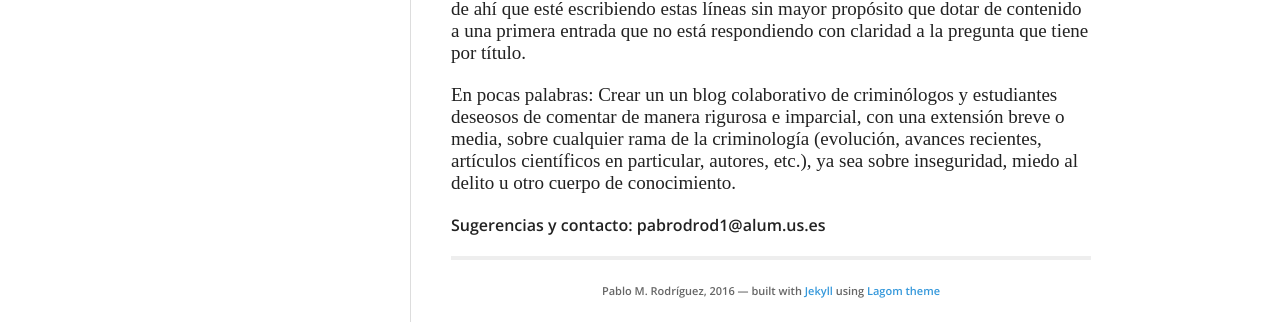
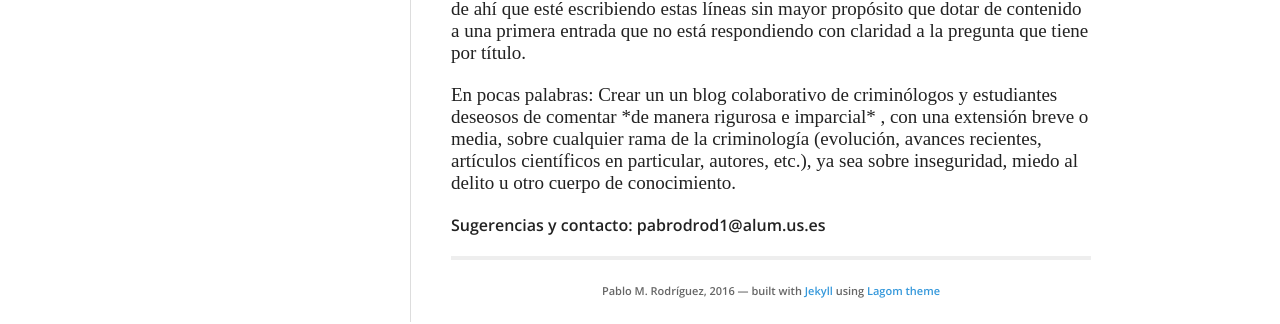
Before and after one commit to fearofcrime/fearofcrime.github.io, a Jekyll site: the page built from _posts/2016-03-28-presentacion.md, in a window 1280 px wide. Shown: the part 186-510 px from the top of the page. Built offline with Jekyll 4.4.1, drawn with Linux system fonts in a browser that asks for light colours; nearby versions of some CDN libraries.

Commit message:
Update 2016-03-28-presentacion.md

```diff
--- a/_posts/2016-03-28-presentacion.md
+++ b/_posts/2016-03-28-presentacion.md
@@ -9,6 +9,6 @@ categories:
 <font face="Times New Roman" style="font-size:19px">
 <p>Me sorprende que escaseen los blogs divulgativos sobre criminología en español, de ahí que esté escribiendo estas líneas sin mayor propósito que dotar de contenido a una primera entrada que no está respondiendo con claridad a la pregunta que tiene por título.</p></font>
 
-<font face="Times New Roman" style="font-size:19px"> <p>En pocas palabras: Crear un un blog colaborativo de criminólogos y estudiantes deseosos de comentar <i>de manera rigurosa e imparcial</i>, con una extensión breve o media, sobre cualquier rama de la criminología (evolución, avances recientes, artículos científicos en particular, autores, etc.), ya sea sobre inseguridad, miedo al delito u otro cuerpo de conocimiento.</p></font>
+<font face="Times New Roman" style="font-size:19px"> <p>En pocas palabras: Crear un un blog colaborativo de criminólogos y estudiantes deseosos de comentar *de manera rigurosa e imparcial* , con una extensión breve o media, sobre cualquier rama de la criminología (evolución, avances recientes, artículos científicos en particular, autores, etc.), ya sea sobre inseguridad, miedo al delito u otro cuerpo de conocimiento.</p></font>
 
 <p>Sugerencias y contacto: pabrodrod1@alum.us.es</p>
```
